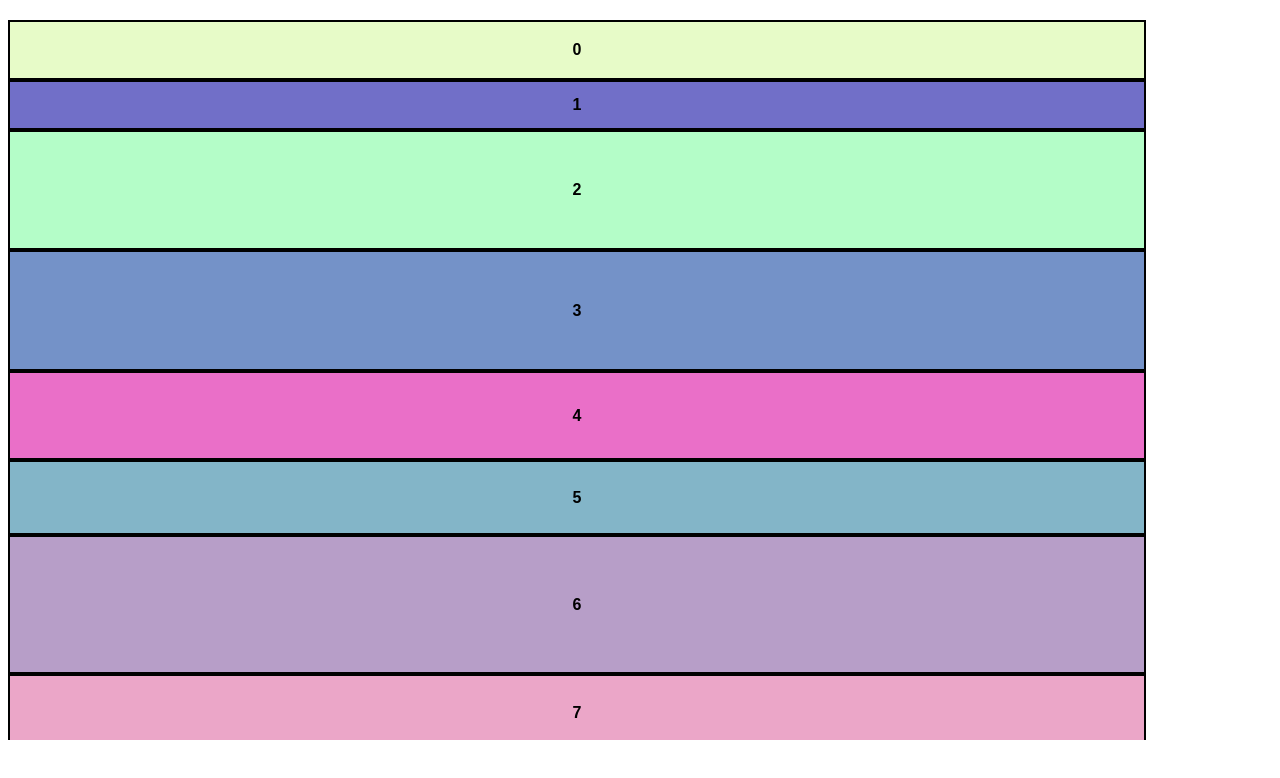
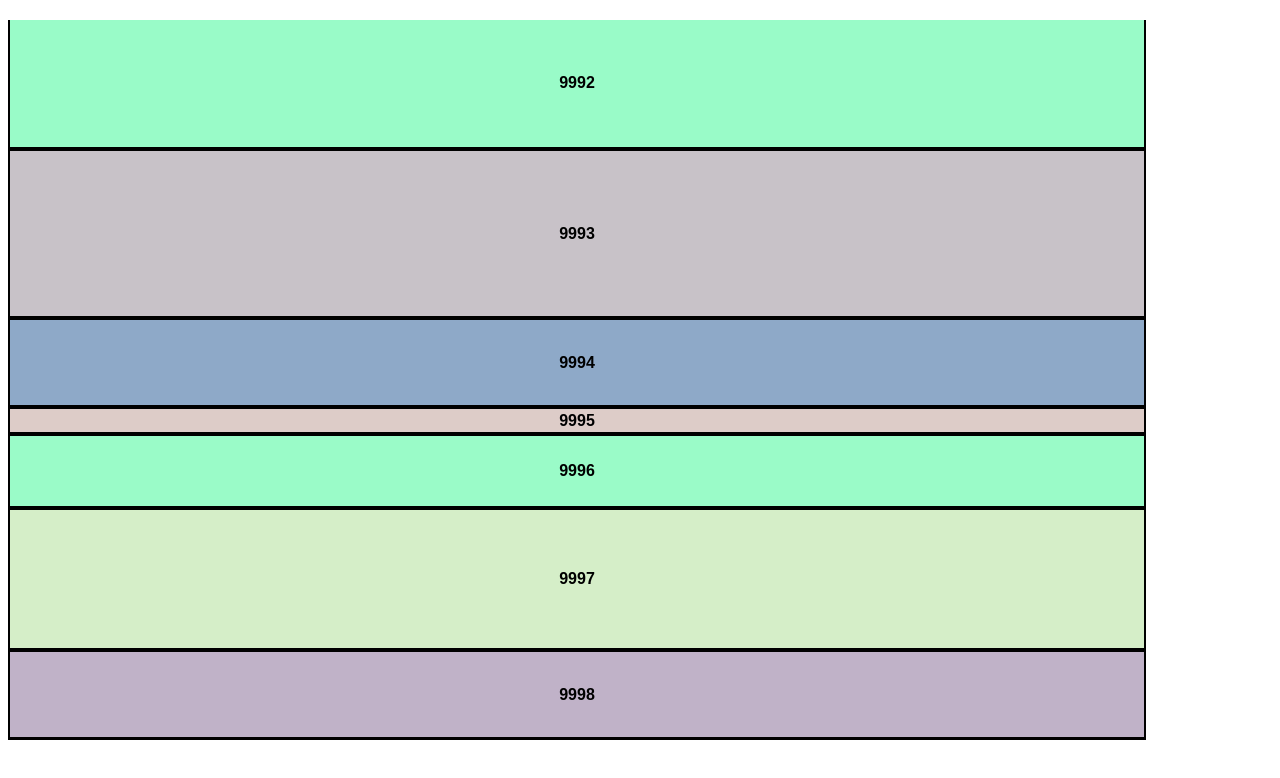
Before and after one commit to tawtsvenz/DynamicSizeList, a React (Create React App) app: page / in a window 1280 px wide. Shown: the top 778 px of the page. Built offline with nearby package versions, Linux system fonts and the light colour scheme.

Commit message:
Improve scrollFromEnd behaviour

```diff
--- a/src/DynamicSizeList.js
+++ b/src/DynamicSizeList.js
@@ -239,7 +239,7 @@ export default class DynamicSizeList extends VariableSizeList {
     super.componentDidUpdate();
 
     const { isScrolling } = this.state;
-    const { itemCount, scrollFromEnd } = this.props;
+    const { itemCount, scrollFromEnd, direction, layout, width, height } = this.props;
     // scroll to end on first items population if props say we should start from end
     if (
       !this.firstScrollDone &&
@@ -248,7 +248,9 @@ export default class DynamicSizeList extends VariableSizeList {
       scrollFromEnd
     ) {
       if (!isScrolling) {
-        this.scrollTo(this.getEstimatedTotalSize());
+        const isHorizontal = direction === "horizontal" || layout === "horizontal";
+        const windowSize = isHorizontal ? width : height;
+        this.scrollTo(this.getEstimatedTotalSize() - windowSize);
         this.firstScrollDone = true;
       }
     }
--- a/src/SentenceList.js
+++ b/src/SentenceList.js
@@ -27,6 +27,7 @@ function createStyles(count, changeWidth) {
 export default function SentenceList(props) {
   const [size, setSize] = useState(null);
   const [vertical] = useState(true);
+  const [scrollFromEnd] = useState(true);
   const parentRef = useRef();
   useEffect(() => {
     if (parentRef.current) {
@@ -56,6 +57,7 @@ export default function SentenceList(props) {
         itemSize={() => 10} // dummy. Will not be used
         overscanCount={5}
         direction={vertical ? 'vertical' : 'horizontal'}
+        scrollFromEnd={scrollFromEnd}
       >
         {(index, ref) => {
           return (
```
